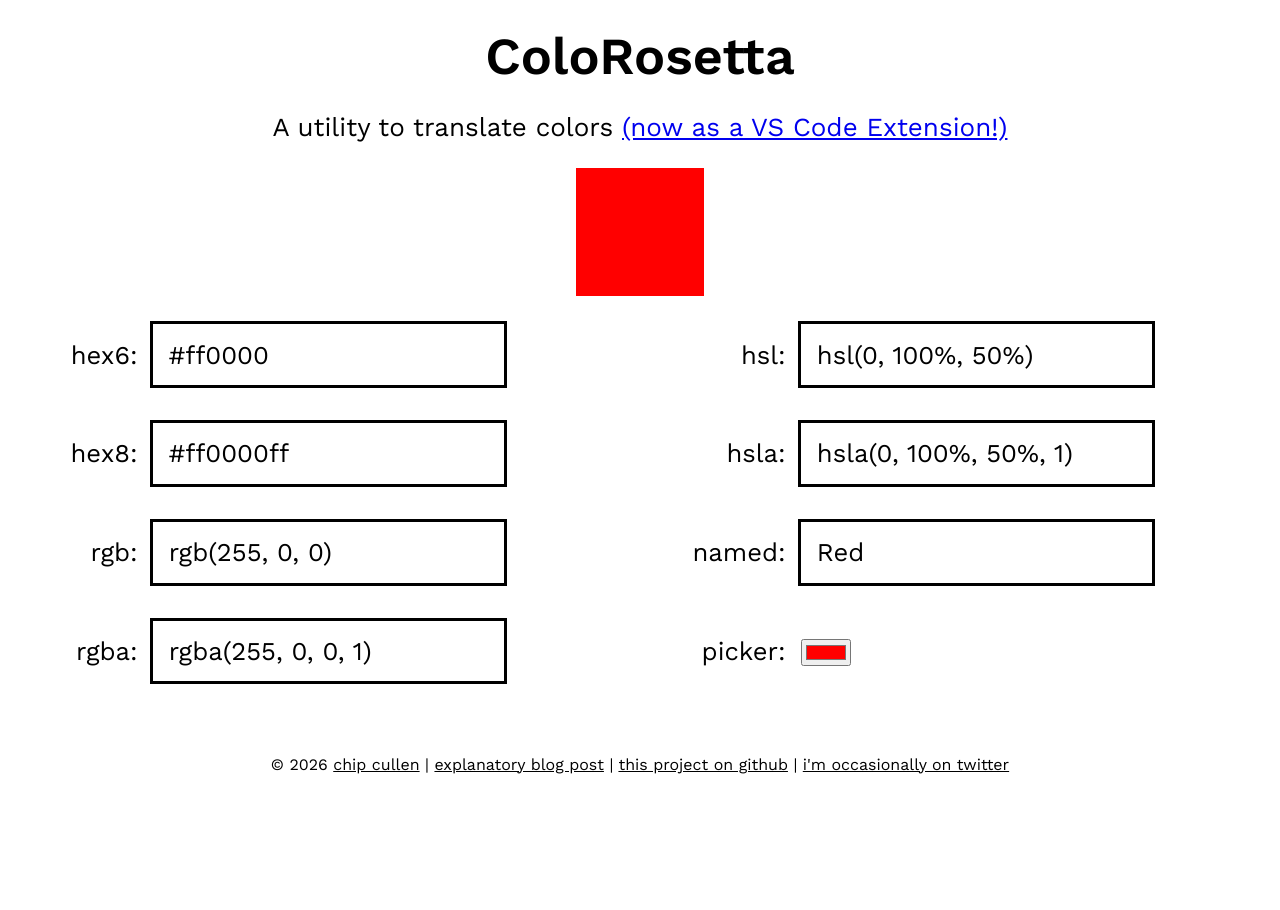
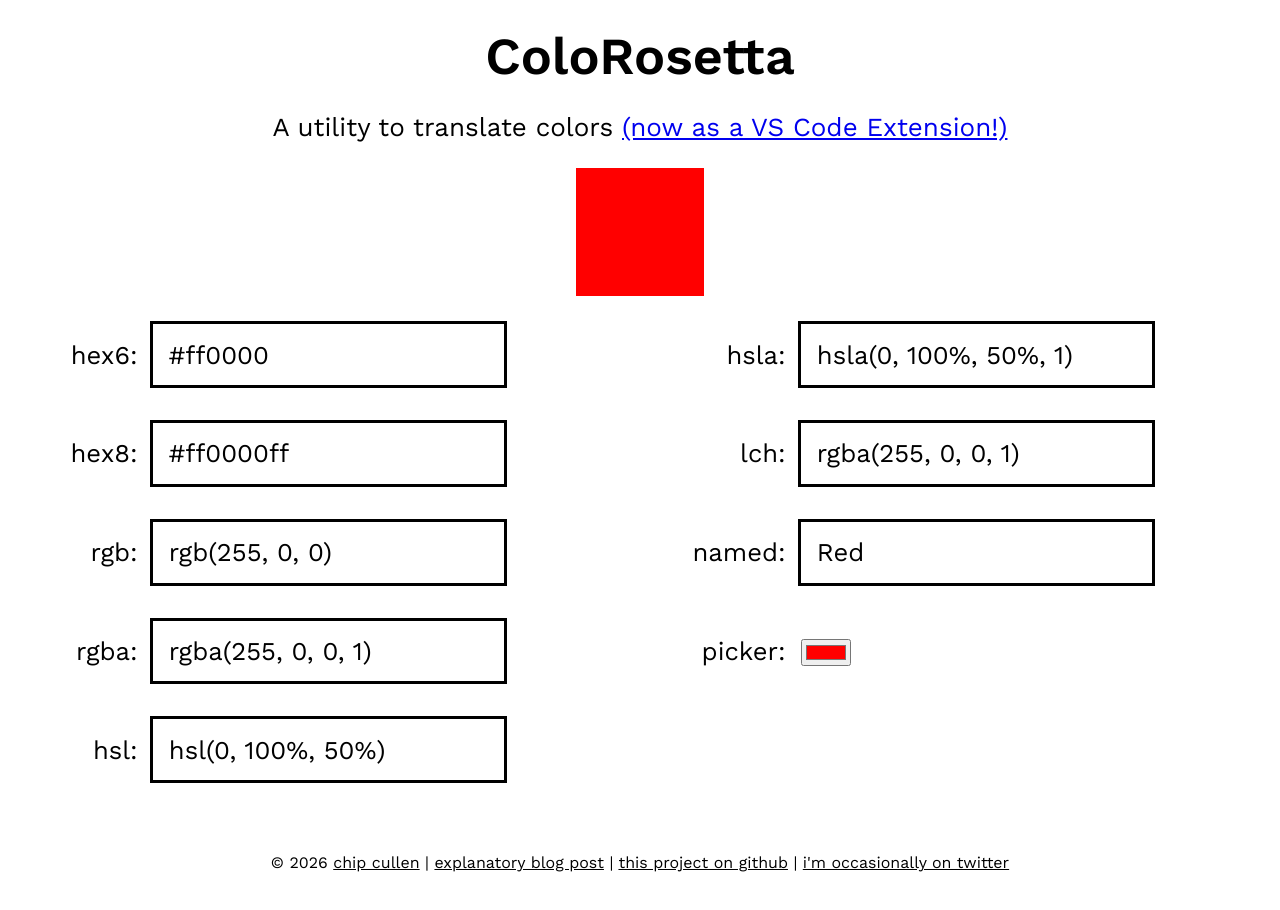
Before and after one commit to chipcullen/colorosetta, a React (Create React App) app: page / in a window 1280 px wide. Before the commit the page ends 812 px from the top, so only its background shows below. Built offline with nearby package versions, Linux system fonts and the light colour scheme.

Commit message:
initial groundwork

```diff
--- a/src/App.tsx
+++ b/src/App.tsx
@@ -87,6 +87,15 @@ const App: React.FC = () => {
         />
 
         <Input
+          labelText="lch"
+          colorType={colorTypes.lch}
+          placeHolder="lch(54.291% 106.837 40.858 / 1)"
+          onChange={onInputChange}
+          incomingColor={incomingColor}
+          incomingColorType={incomingColorType}
+        />
+
+        <Input
           labelText="named"
           colorType={colorTypes.named}
           placeHolder="RebeccaPurple"
--- a/src/utils/colorTypes.ts
+++ b/src/utils/colorTypes.ts
@@ -5,6 +5,7 @@ export enum colorTypes {
   hex8 = `hex8`,
   hsl = `hsl`,
   hsla = `hsla`,
+  lch = `lch`,
   named = `named`,
   picker = `picker`,
   none = `none`,
--- a/src/utils/typeOfColor.ts
+++ b/src/utils/typeOfColor.ts
@@ -24,6 +24,9 @@ const typeOfColor = (color: string): colorTypes => {
     case color.indexOf("hsl") === 0 && color.indexOf(")") !== -1:
       return colorTypes.hsl;
 
+    case color.indexOf("lch") === 0 && color.indexOf(")") !== -1:
+      return colorTypes.lch;
+
     // converting user input to lowercase so the input
     // can be "rebeccapurple" or "RebeccaPurple"
     case lowerCaseNamedColors.includes(color.toLowerCase()):
```
Also changed, not shown: 1 other file (tests, documents, lock files or other folders).
